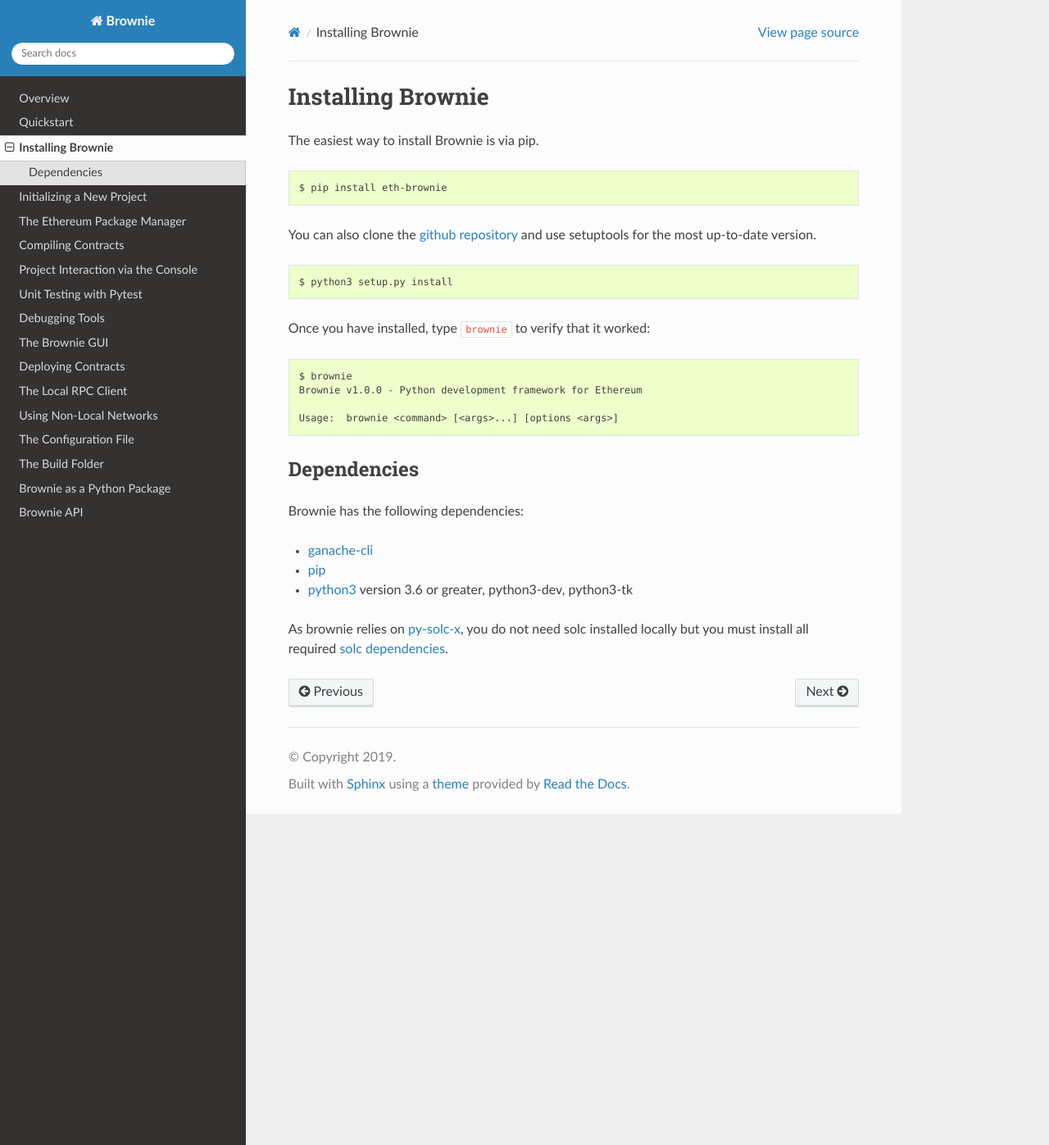
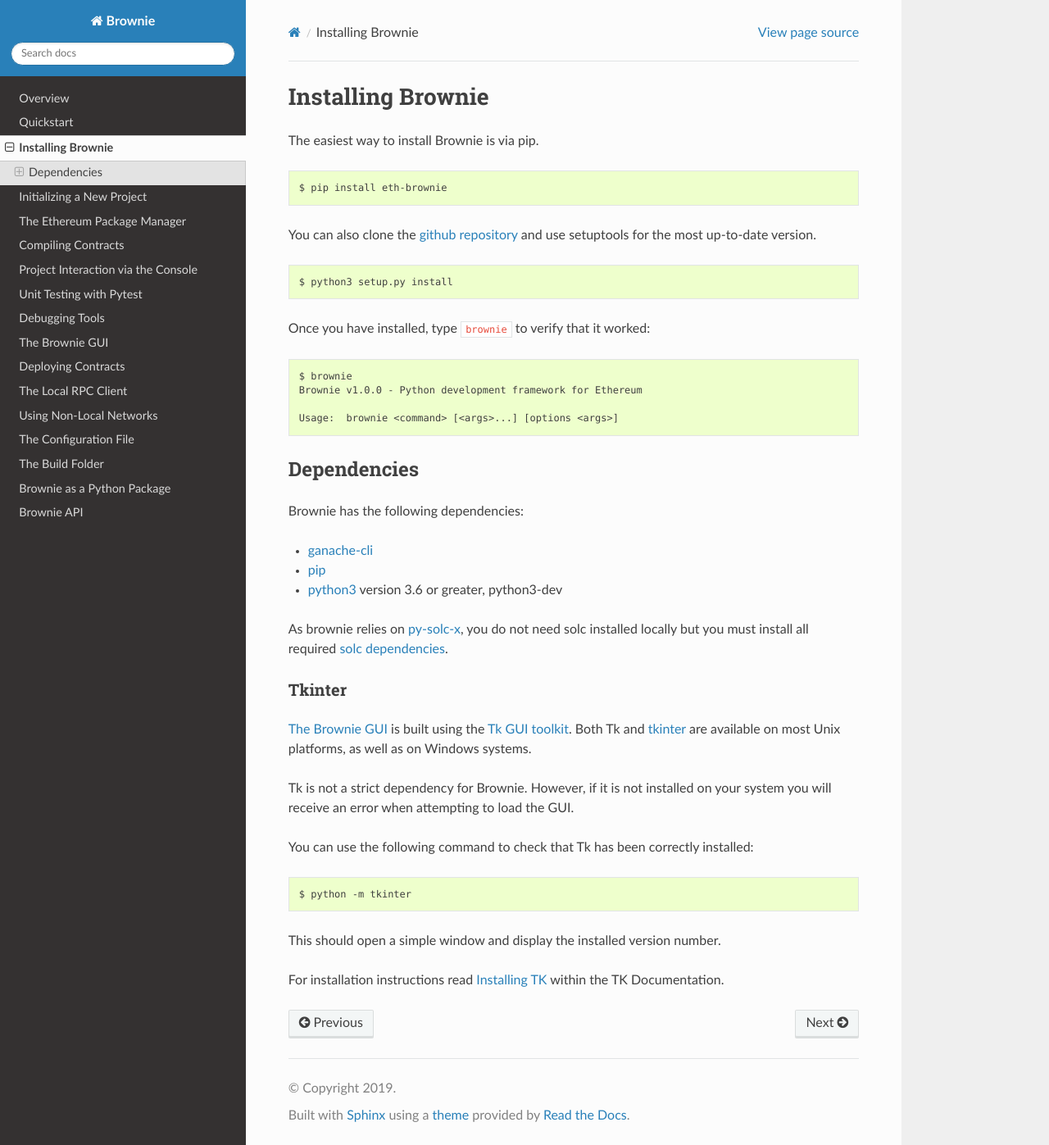
Before and after one commit to eth-brownie/brownie, a Sphinx documentation site: the page built from docs/install.rst, in a window 1280 px wide and 1397 px high. Shown: the whole window at 82% size. Built offline with Sphinx 7.4.7 and the Read the Docs theme 2.0.0, drawn with Linux system fonts in a browser that asks for light colours.

Commit message:
update docs

```diff
--- a/docs/gui.rst
+++ b/docs/gui.rst
@@ -22,6 +22,10 @@
 Brownie includes a GUI for viewing test coverage data and analyzing the compiled bytecode of your contracts.
 
 Parts of this section assume a level of familiarity with EVM bytecode. If you are looking to learn more about the subject, Alejandro Santander from `OpenZeppelin <https://openzeppelin.com/>`_ has written an excellent guide - `Deconstructing a Solidity Contract <https://blog.openzeppelin.com/deconstructing-a-solidity-contract-part-i-introduction-832efd2d7737/>`_.
+
+.. note::
+
+    If you receive an error when attempting to load the GUI, you probably do not have Tk installed on your system. See the :ref:`Tk installation instrucions<install-tk>` for more detailed information.
 
 Getting Started
 ===============
--- a/docs/install.rst
+++ b/docs/install.rst
@@ -32,6 +32,26 @@
 
 * `ganache-cli <https://github.com/trufflesuite/ganache-cli>`__
 * `pip <https://pypi.org/project/pip/>`__
-* `python3 <https://www.python.org/downloads/release/python-368/>`__ version 3.6 or greater, python3-dev, python3-tk
+* `python3 <https://www.python.org/downloads/release/python-368/>`__ version 3.6 or greater, python3-dev
 
 As brownie relies on `py-solc-x <https://github.com/iamdefinitelyahuman/py-solc-x>`__, you do not need solc installed locally but you must install all required `solc dependencies <https://solidity.readthedocs.io/en/latest/installing-solidity.html#binary-packages>`__.
+
+
+.. _install-tk:
+
+Tkinter
+-------
+
+:ref:`The Brownie GUI<gui>` is built using the `Tk GUI toolkit <https://tcl.tk/>`_. Both Tk and `tkinter <https://docs.python.org/3.8/library/tkinter.html>`_ are available on most Unix platforms, as well as on Windows systems.
+
+Tk is not a strict dependency for Brownie. However, if it is not installed on your system you will receive an error when attempting to load the GUI.
+
+You can use the following command to check that Tk has been correctly installed:
+
+::
+
+    $ python -m tkinter
+
+This should open a simple window and display the installed version number.
+
+For installation instructions read `Installing TK <https://tkdocs.com/tutorial/install.html>`_ within the TK Documentation.
--- a/docs/quickstart.rst
+++ b/docs/quickstart.rst
@@ -30,7 +30,7 @@
 
 * `ganache-cli <https://github.com/trufflesuite/ganache-cli>`__
 * `pip <https://pypi.org/project/pip/>`__
-* `python3 <https://www.python.org/downloads/release/python-368/>`__ version 3.6 or greater, python3-dev, python3-tk
+* `python3 <https://www.python.org/downloads/release/python-368/>`__ version 3.6 or greater, python3-dev
 
 As brownie relies on `py-solc-x <https://github.com/iamdefinitelyahuman/py-solc-x>`__, you do not need solc installed locally but you must install all required `solc dependencies <https://solidity.readthedocs.io/en/latest/installing-solidity.html#binary-packages>`__.
 
```
Also changed, not shown: CONTRIBUTING.md (+1 -1 lines), README.md (+9 -2 lines), docs/index.rst (+7 -6 lines).
